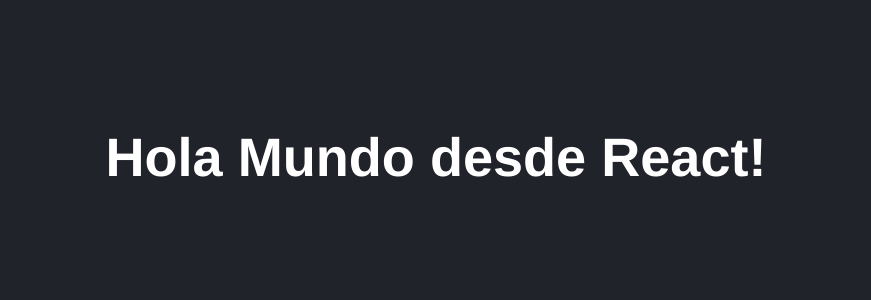
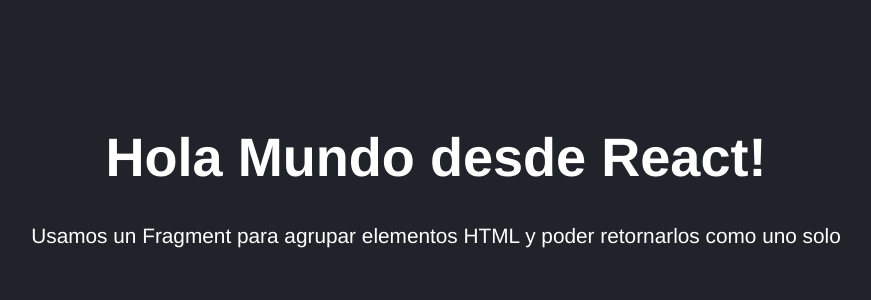
Before and after one commit to jcarlosj/React-Fundamentals-Counter-U-FH, a React (Create React App) app: page / in a window 1280 px wide. Shown: the top 300 px of the page, without its empty margins (204-1075 px from the left). Built offline with nearby package versions, Linux system fonts and the light colour scheme.

Commit message:
[+] AppComponent: Retornar elementos HTML agrupados usando 'Short Fragments'

```diff
--- a/src/App.js
+++ b/src/App.js
@@ -2,7 +2,12 @@
 
 /** Functional Component */
 const App = () => {
-    return <h1>Hola Mundo desde React!</h1>;
+    return (
+        <>
+            <h1>Hola Mundo desde React!</h1>
+            <p>Usamos un Fragment para agrupar elementos HTML y poder retornarlos como uno solo</p>
+        </>
+    );
 }
 
 export default App;
--- a/src/index.css
+++ b/src/index.css
@@ -3,9 +3,13 @@
     color: white;
     font-family: "Helvetica Neue", Arial, Helvetica, sans-serif;
     font-size: 1.3rem;
+    text-align: center;
 }
 
 h1 {
-    text-align: center;
-    padding: 90px 0;
+    padding: 90px 0 0 0;
 }
+
+p {
+    font-size: 1rem;;
+}
```
